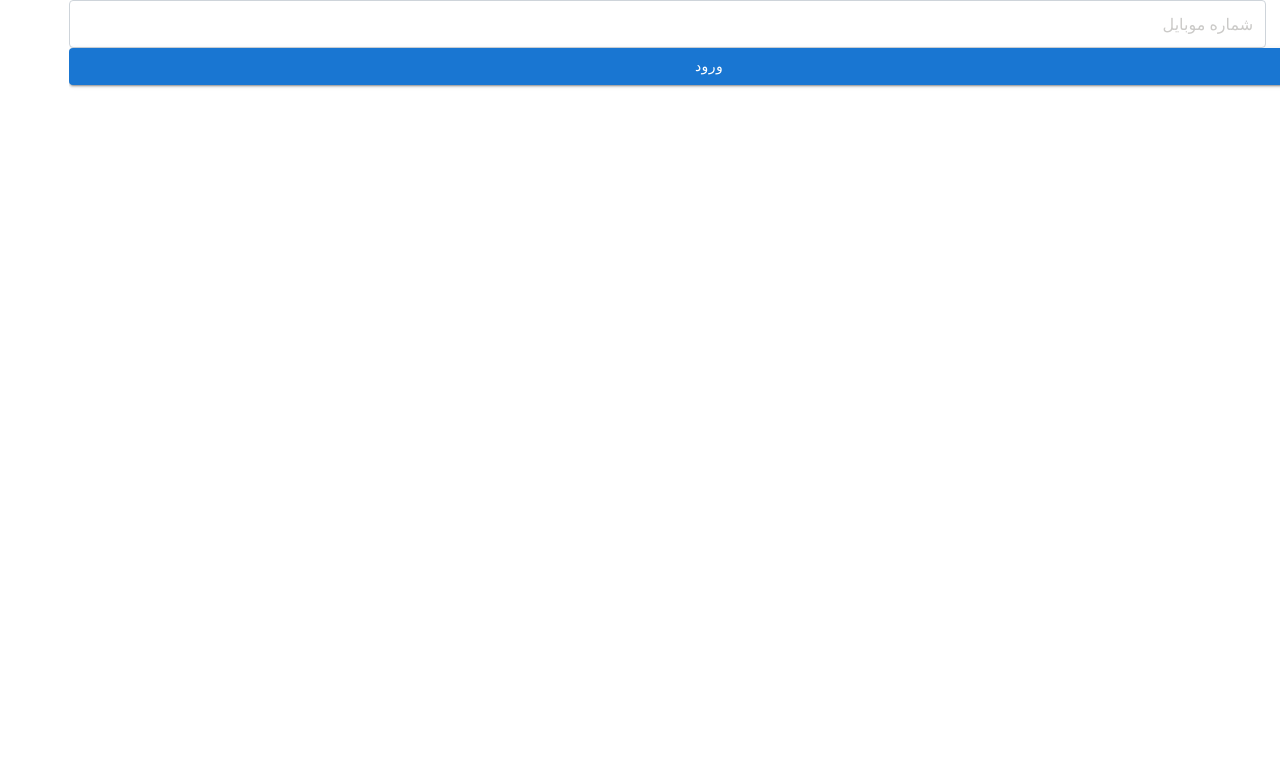
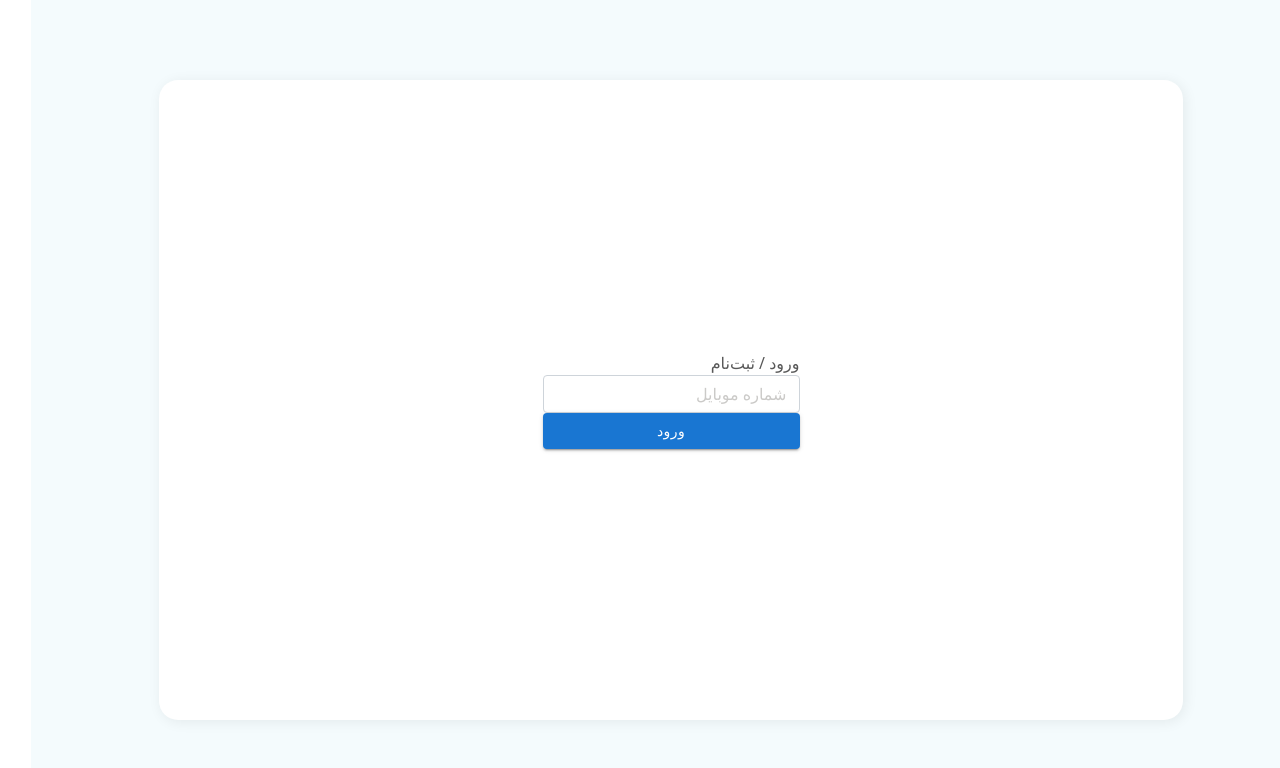
Before and after one commit to zahrafarrokhi/AvaProjectFrontend, a Next.js app: page /auth/login in a window 1280 px wide. Shown: the top 768 px of the page. Built offline with nearby package versions, Linux system fonts and the light colour scheme.

Commit message:
fix layout and style

```diff
--- a/components/loginlayout.jsx
+++ b/components/loginlayout.jsx
@@ -5,8 +5,8 @@
 const loginlayout = (props) => {
   const {children} = props;
   return (
-    <div className={`d-flex flex-column ${styles.bgcnt}`}>
-      <div className={`d-flex flex-column ${styles.cnt}`}>
+    <div className={`d-flex flex-column  justify-content-center align-items-center ${styles.bgcnt}`}>
+      <div className={`d-flex flex-row justify-content-center align-items-center ${styles.cnt}`}>
 
         {children}
       </div>
--- a/pages/auth/login.jsx
+++ b/pages/auth/login.jsx
@@ -1,11 +1,11 @@
 import { Button } from '@mui/material';
 import React from 'react'
-import loginlayout from '../../components/loginlayout';
+import LoginLayout from '../../components/loginlayout';
 import styles from '../../styles/login.module.scss'
  function login() {
   return (
     <div className={`d-flex flex-column`}>
-      <div className="d-flex flex-row">
+      <div className="d-flex flex-column">
         <label>ورود / ثبت‌‌نام</label>
         <input type="text"
            placeholder='شماره موبایل'
@@ -17,6 +17,6 @@
   )
 }
 login.getLayout=(page)=>{
-  return(<loginlayout>{page}</loginlayout>)
+  return(<LoginLayout>{page}</LoginLayout>)
 }
 export default login;
```
